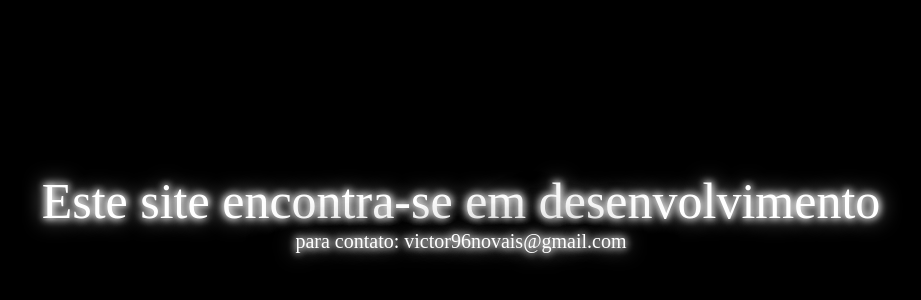
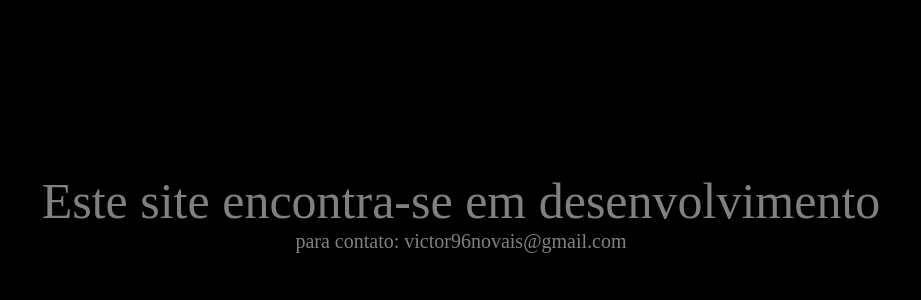
Before and after one commit to victorb132/victor-consultoria, a React (Vite) app: page / in a window 1280 px wide. Shown: the part 188-488 px from the top of the page, without its empty margins (179-1100 px from the left). Built offline with nearby package versions, Linux system fonts and the light colour scheme.

Commit message:
feature/theme

```diff
--- a/src/App.tsx
+++ b/src/App.tsx
@@ -1,42 +1,15 @@
+import { ThemeProvider } from 'styled-components';
 import { GlobalStyle } from './styles/global';
-import styled from 'styled-components';
 
-const NeonText = styled.p`
-  color: #fff;
-  text-shadow:
-    0 0 7px #fff,
-    0 0 10px #fff,
-    0 0 21px #fff,
-    0 0 42px #000,
-    0 0 82px #000,
-    0 0 92px #000,
-    0 0 102px #000,
-    0 0 151px #000;
-  align-self: center;
-  font-size: 50px;
-  text-align: center;
-`;
+import { Home } from './presentation/home';
 
-const Container = styled.div`
-  display: flex;
-  justify-content: center;
-  height: 100vh;
-  flex-direction: column;
-  background-color: black;
-  padding: 10px;
-`;
-
+import { defaultTheme } from './styles/themes/default';
 
 export function App() {
   return (
-    <Container>
-        <NeonText>
-          Este site encontra-se em desenvolvimento
-        </NeonText>
-        <NeonText style={{ fontSize: 20}}>
-          para contato: victor96novais@gmail.com
-        </NeonText>
+    <ThemeProvider theme={defaultTheme}>
+      <Home />
       <GlobalStyle />
-    </Container>
+    </ThemeProvider>
   )
 }
--- /dev/null
+++ b/src/presentation/home/index.tsx
@@ -0,0 +1,32 @@
+
+import styled from 'styled-components';
+
+const NeonText = styled.p`
+  color: #fff;
+  align-self: center;
+  font-size: 50px;
+  text-align: center;
+  opacity: 0.5;
+`;
+
+const Container = styled.div`
+  display: flex;
+  justify-content: center;
+  height: 100vh;
+  flex-direction: column;
+  padding: 10px;
+`;
+
+
+export function Home() {
+  return (
+    <Container>
+        <NeonText>
+          Este site encontra-se em desenvolvimento
+        </NeonText>
+        <NeonText style={{ fontSize: 20}}>
+          para contato: victor96novais@gmail.com
+        </NeonText>
+    </Container>
+  )
+}
--- a/src/styles/global.ts
+++ b/src/styles/global.ts
@@ -6,4 +6,8 @@ export const GlobalStyle = createGlobalStyle`
         padding: 0;
         box-sizing: border-box;
     }
+
+    body {
+        background: black;
+    }
 `
--- /dev/null
+++ b/src/styles/themes/default.ts
@@ -0,0 +1,3 @@
+export const defaultTheme = {
+
+}
```
